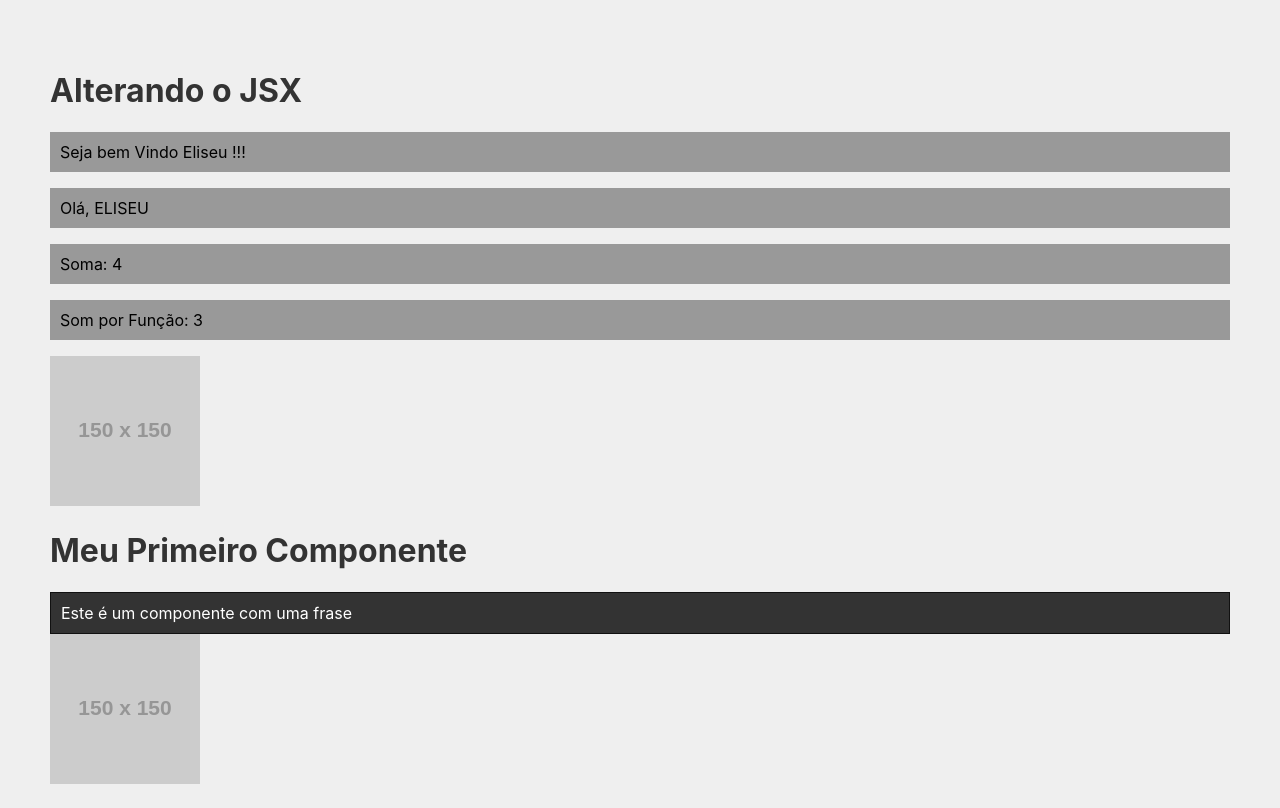
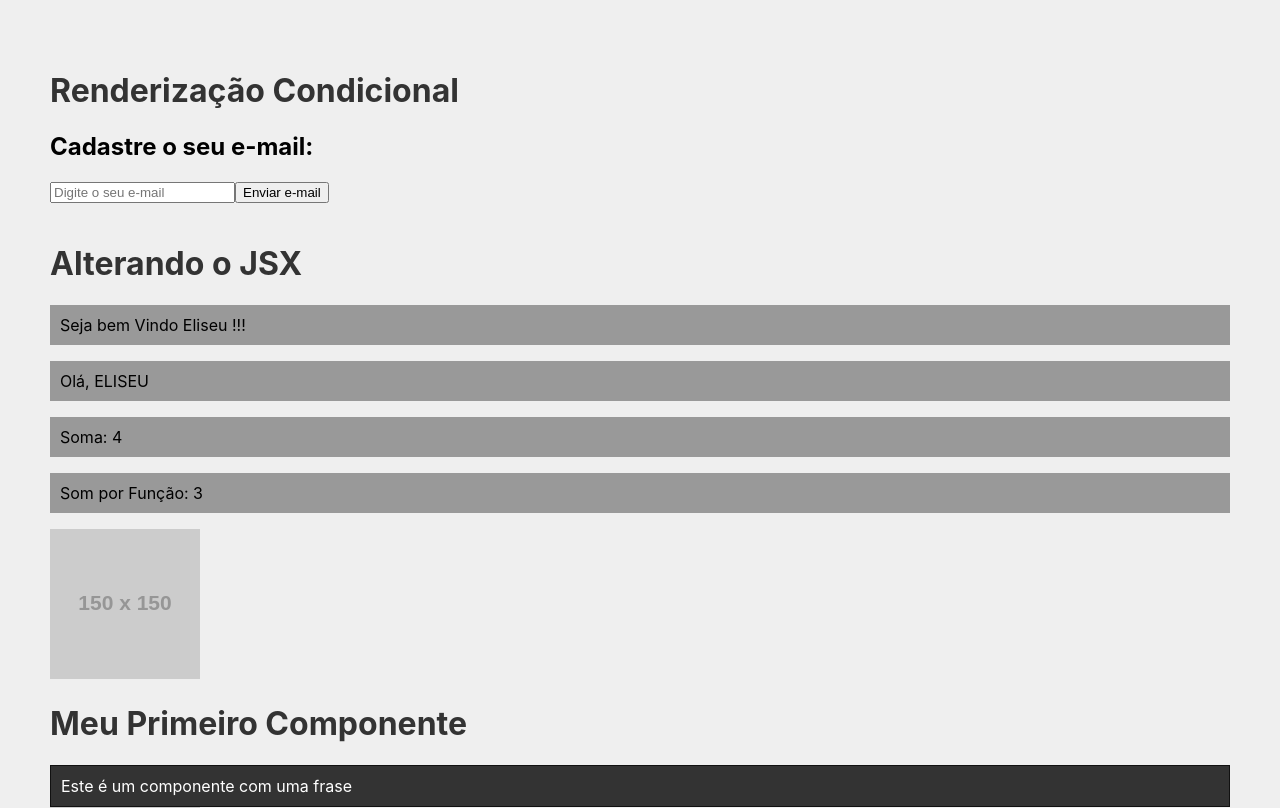
Before and after one commit to EliseuBueno/projeto_react, a React (Create React App) app in the folder meu-projeto/: page / in a window 1280 px wide. Shown: the top 808 px of the page. Built offline with nearby package versions, Linux system fonts and the light colour scheme.

Commit message:
Feat: Renderização condicional if

```diff
--- a/meu-projeto/src/App.js
+++ b/meu-projeto/src/App.js
@@ -6,6 +6,7 @@
 import List from './components/List';
 import Evento from './components/Evento';
 import Form from './components/Form';
+import Condicional from './components/Condicional';
 
 function App() {
   const name = 'Eliseu'
@@ -20,6 +21,9 @@
   return (
     <div className="App">
       <header className="App-header">
+        <h1>Renderização Condicional</h1>
+        <Condicional />
+        <br></br>
         <h1>Alterando o JSX</h1>
         <SayMyName nome={name}/>
         <p>Olá, {newName}</p>
--- /dev/null
+++ b/meu-projeto/src/components/Condicional.js
@@ -0,0 +1,43 @@
+import {useState} from 'react'
+
+function Condicional(){
+
+    const [email, setEmail] = useState()
+    const [userEmail, setUserEmail] = useState()
+
+    function enviarEmail(e){
+        e.preventDefault()
+        //console.log(`Testando`)
+        setUserEmail(email)
+        // console.log(userEmail)
+    }
+
+    function limparEmail(e){
+        setUserEmail('')
+    }
+
+    return(
+        <div>
+            <h2>Cadastre o seu e-mail:</h2>
+            <form>
+                <input
+                    type="email"
+                    placeholder="Digite o seu e-mail"
+                    onChange={(e) => setEmail(e.target.value)}
+                />
+                <button type="submit" onClick={enviarEmail}>Enviar e-mail</button>
+                {userEmail && (
+                    <div>
+                        <p>O e-mail do usuário é: {userEmail}</p>
+                        <button onClick={limparEmail}>Limpar e-mail</button>
+                    </div>
+                )
+
+                }
+            </form>
+
+        </div>
+    )
+}
+
+export default Condicional
```
